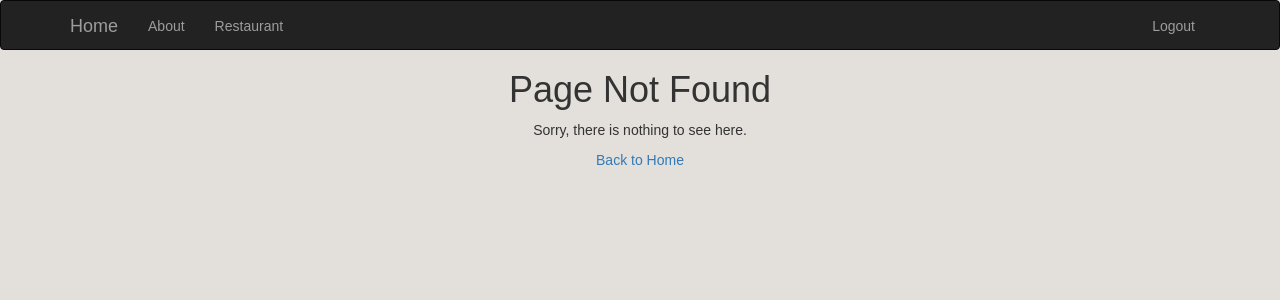
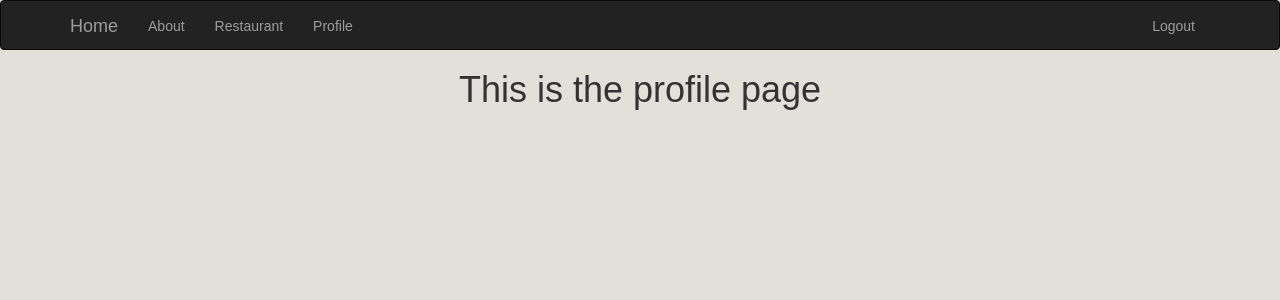
Before and after one commit to Markz666/restaurant-square, a React (Create React App) app in the folder frontend/: page /profile in a window 1280 px wide. Before the commit this address had no page. Shown: the top 300 px of the page. Built offline with nearby package versions, Linux system fonts and the light colour scheme; sample sign-in values are in the browser's storage.

Commit message:
add profile page

```diff
--- a/frontend/src/App.js
+++ b/frontend/src/App.js
@@ -20,6 +20,7 @@ import Header from './Header';
 import About from './About';
 import SearchPage from './Restaurant/SearchPage';
 import RestaurantListContainer from './Restaurant/RestaurantListContainer';
+import Profile from './Users/Profile';
 
 class App extends Component {
 
@@ -67,6 +68,7 @@ class App extends Component {
                 <Route path="/logout" component={Logout}/>
                 <Route path="/login_err" component={Login_Error}/>
                 <Route path='/searchPage' component={SearchPage}/>
+                <Route path='/profile' component={Profile}/>
                 <Route
                   path="/search/:restaurantInfo"
                   component={RestaurantListContainer}
--- a/frontend/src/Header.js
+++ b/frontend/src/Header.js
@@ -13,6 +13,9 @@ class Header extends Component {
             </NavItem>
             <NavItem eventKey={2} href="/searchPage">
               Restaurant
+            </NavItem>
+            <NavItem eventKey={3} href="/profile">
+              Profile
             </NavItem>
           </Nav>
           <Nav pullRight>
--- a/frontend/src/Restaurant/RestaurantListContainer.js
+++ b/frontend/src/Restaurant/RestaurantListContainer.js
@@ -30,8 +30,8 @@ class RestaurantListContainer extends Component {
         }
     };
     isEmpty(obj) {
-        for(let key in obj) {
-            if(obj.hasOwnProperty(key))
+        for (let key in obj) {
+            if (obj.hasOwnProperty(key))
                 return false;
         }
         return true;
--- a/frontend/src/Restaurant/RestaurantPanel.js
+++ b/frontend/src/Restaurant/RestaurantPanel.js
@@ -85,7 +85,7 @@ class Container extends Component{
                         <table ></table>
                         <span id="comment3" className="content">AAAAAAAAAAAAAAAA    09/07/2016</span>
                         <table ></table>
-                        <textarea defaultValue="please enter your comment" id="bbxi" name="bbxi" col="100" rows="8"></textarea>
+                        <textarea defaultValue="please enter your comment" id="bbxi" name="bbxi" col="100" rows="8" required></textarea>
                         <table ></table>
                         <button align="center" id="review" type="button">review</button>
                     </div>
@@ -141,7 +141,7 @@ function updateComponent(response) {
         category.innerHTML = 'category: ' + response.category;
         location.innerHTML = 'location: ' + response.location;
 
-        let statusStr = 'status: ' + (response.is_closed? 'closed' : 'open');
+        let statusStr = 'status: ' + (response.is_closed ? 'closed' : 'open');
         status.innerHTML = statusStr;
     }
 }
--- a/frontend/src/Restaurant/SearchForm.js
+++ b/frontend/src/Restaurant/SearchForm.js
@@ -13,7 +13,6 @@ class SearchForm extends Component {
     onSubmit = e => {
         e.preventDefault();
         if (this.state.nameQuery && this.state.locationQuery) {
-            console.log("on submit");
             this.props.onSearch(this.state.nameQuery, this.state.locationQuery);
         }
     };
--- a/frontend/src/Users/Login.js
+++ b/frontend/src/Users/Login.js
@@ -3,7 +3,7 @@ import getMuiTheme from 'material-ui/styles/getMuiTheme';
 import MuiThemeProvider from 'material-ui/styles/MuiThemeProvider';
 import TextField from 'material-ui/TextField';
 import RaisedButton from 'material-ui/RaisedButton';
-import { Redirect, Link } from "react-router-dom";
+import { Redirect } from "react-router-dom";
 import { error } from "util";
 import {updateUserInfo, checkAuthenticated, getUserInfo} from '../Auth/UserLoginInfo'
 
--- /dev/null
+++ b/frontend/src/Users/Profile.js
@@ -0,0 +1,15 @@
+import React, { Component } from "react";
+class Profile extends Component {
+    constructor(props){
+        super(props);
+        document.title = "User Profile";
+    }
+    render() {
+        return (
+            <div>
+                <h1>This is the profile page</h1>
+            </div>
+        )
+    }
+}
+export default Profile;
--- a/frontend/src/Users/Signup.js
+++ b/frontend/src/Users/Signup.js
@@ -3,7 +3,7 @@ import getMuiTheme from 'material-ui/styles/getMuiTheme';
 import MuiThemeProvider from 'material-ui/styles/MuiThemeProvider';
 import TextField from 'material-ui/TextField';
 import RaisedButton from 'material-ui/RaisedButton';
-import {updateUserInfo, checkAuthenticated, getUserInfo} from '../Auth/UserLoginInfo'
+import { updateUserInfo, checkAuthenticated } from '../Auth/UserLoginInfo';
 
 import { Redirect } from "react-router-dom";
 
```
